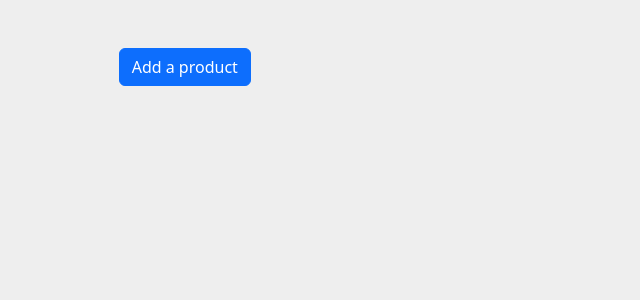
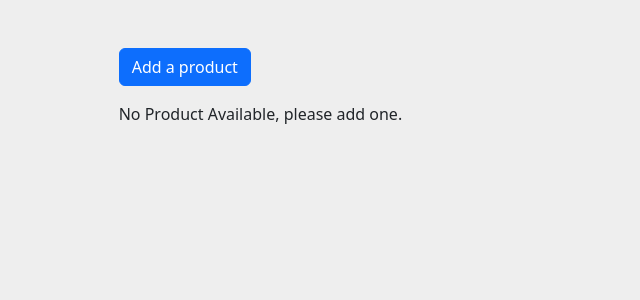
Before and after one commit to Shariar-007/two-portion-of-ecommerce-site, an Angular app: page /products/list in a window 1280 px wide. Shown: the top 300 px of the page, without its empty margins (0-640 px from the left). Built offline with nearby package versions, Linux system fonts and the light colour scheme.

Commit message:
no product avaible text add

```diff
--- a/src/app/layout/components/product-list/product-list.component.html
+++ b/src/app/layout/components/product-list/product-list.component.html
@@ -4,7 +4,9 @@
       <div class="col-md-12 col-xl-10 mb-3">
         <button type="button" class="btn btn-primary" (click)="openModal(addProduct)">Add a product</button>
       </div>
-
+      <div class="col-md-12 col-xl-10" *ngIf="products.length === 0">
+        <p>No Product Available, please add one.</p>
+      </div>
       <div class="col-md-12 col-xl-10" *ngFor="let item of products;">
         <div class="card shadow-0 border rounded-3">
           <div class="card-body">
```
